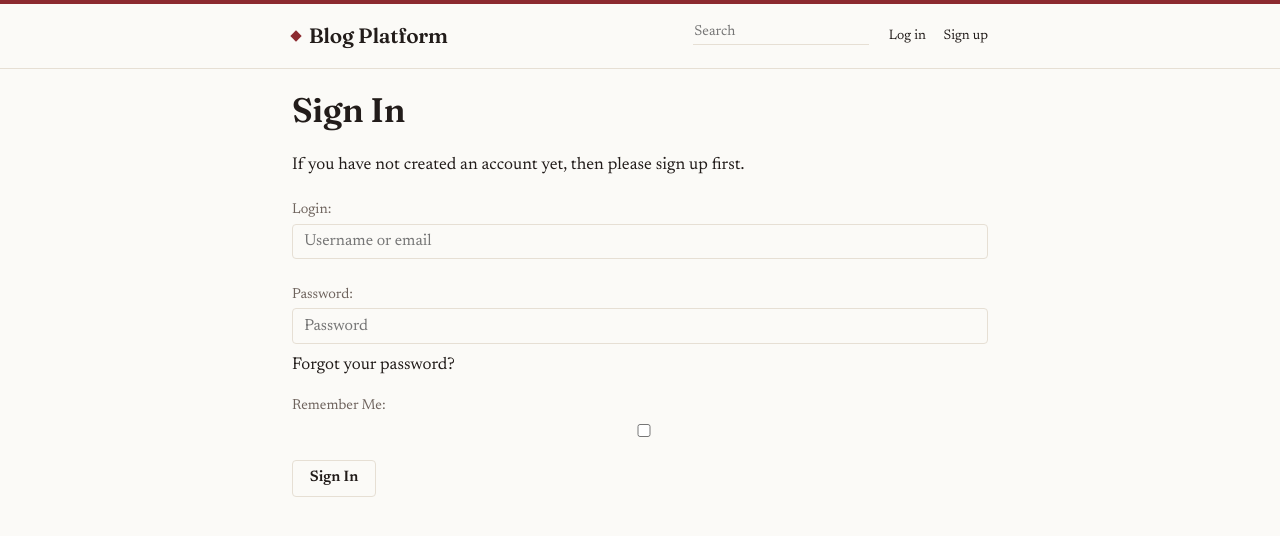
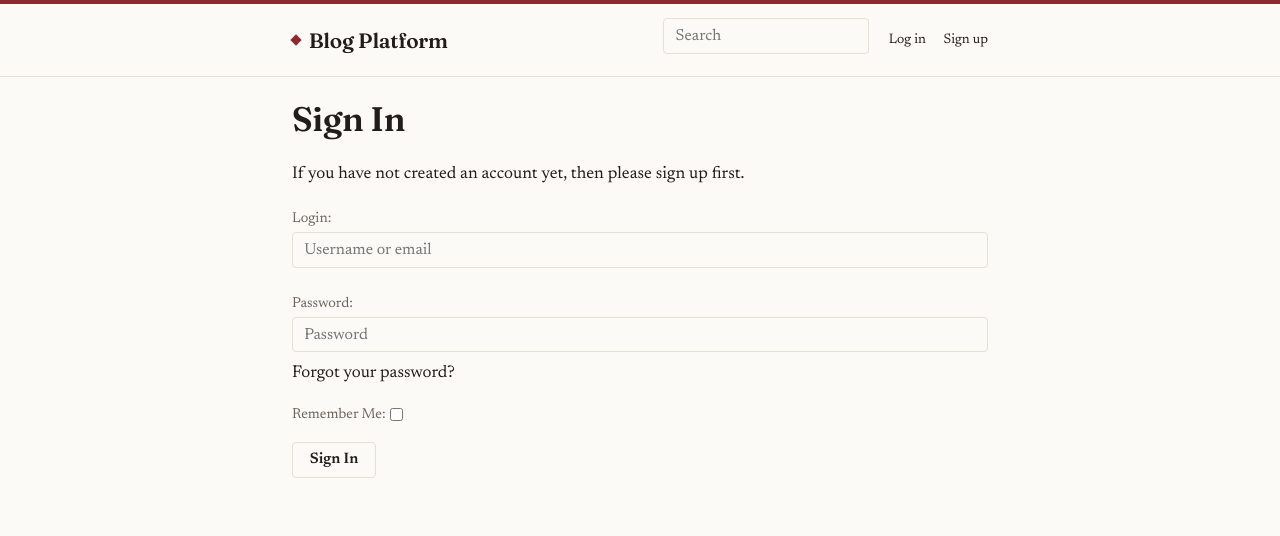
Before and after one commit to Kanokpol-Natekuakul/blog_web, a Django app: a page that uses templates/base.html in a window 1280 px wide. Shown: the top 536 px of the page. Run offline with Django 5.2, Linux system fonts and the light colour scheme.

Commit message:
Fix Remember-me checkbox stretched full-width
The global input width:100% rule was also hitting checkboxes/radios, so the
allauth "Remember me" box rendered as a full-width field that looked
misplaced. Scope the field styling to text-like inputs and keep
checkboxes/radios small and inline with their label (oxblood accent-color).

Co-Authored-By: Claude Opus 4.8 <noreply@anthropic.com>

```diff
--- a/static/css/style.css
+++ b/static/css/style.css
@@ -230,7 +230,7 @@ button:hover { border-color: var(--accent); color: var(--accent); }
 .nav-links button:hover { color: var(--accent); border-color: transparent; }
 
 /* ---- Forms ---- */
-input, textarea, select {
+input:not([type="checkbox"]):not([type="radio"]), textarea, select {
   font-family: var(--font-body);
   font-size: 1rem;
   width: 100%;
@@ -247,6 +247,15 @@ input:focus, textarea:focus, select:focus {
   border-color: var(--accent);
   box-shadow: 0 0 0 3px var(--accent-tint);
 }
+/* Checkboxes/radios (e.g. "Remember me") stay small and inline with the label */
+input[type="checkbox"], input[type="radio"] {
+  width: auto;
+  margin: 0 0.45rem 0 0;
+  accent-color: var(--accent);
+  vertical-align: middle;
+}
+input[type="checkbox"] + label,
+label > input[type="checkbox"] { display: inline; }
 textarea { min-height: 11rem; line-height: 1.6; }
 form p { margin: 0.85rem 0; }
 label { font-size: 0.9rem; color: var(--ink-soft); }
```
